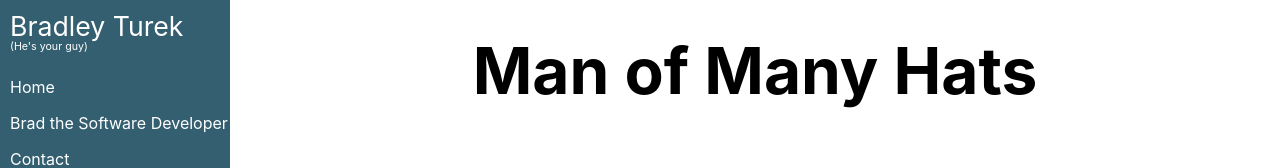
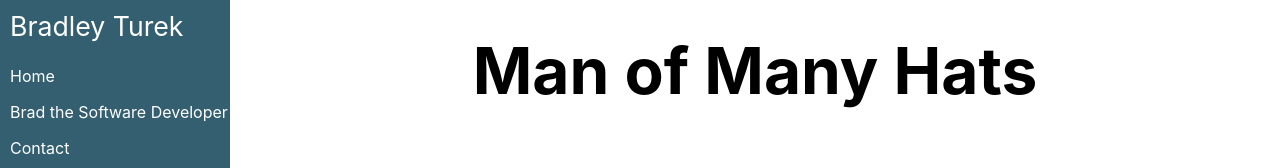
Before and after one commit to TurekBot/portfolio, a Next.js app: page / in a window 1280 px wide. Shown: the top 168 px of the page. Built offline with nearby package versions, Linux system fonts and the light colour scheme.

Commit message:
fix: comment out subliminal messaging

```diff
--- a/components/Navigation.js
+++ b/components/Navigation.js
@@ -4,7 +4,7 @@ export default function Navigation() {
     return (
       <section className="left-bar">
         <span className="subtitle">Bradley Turek</span>
-        <span className="subliminal-messaging">(He's your guy)</span>
+        {/* <span className="subliminal-messaging">(He's your guy)</span> */}
         <nav>
           <ul>
           <li><a href="/">Home</a></li>
```
